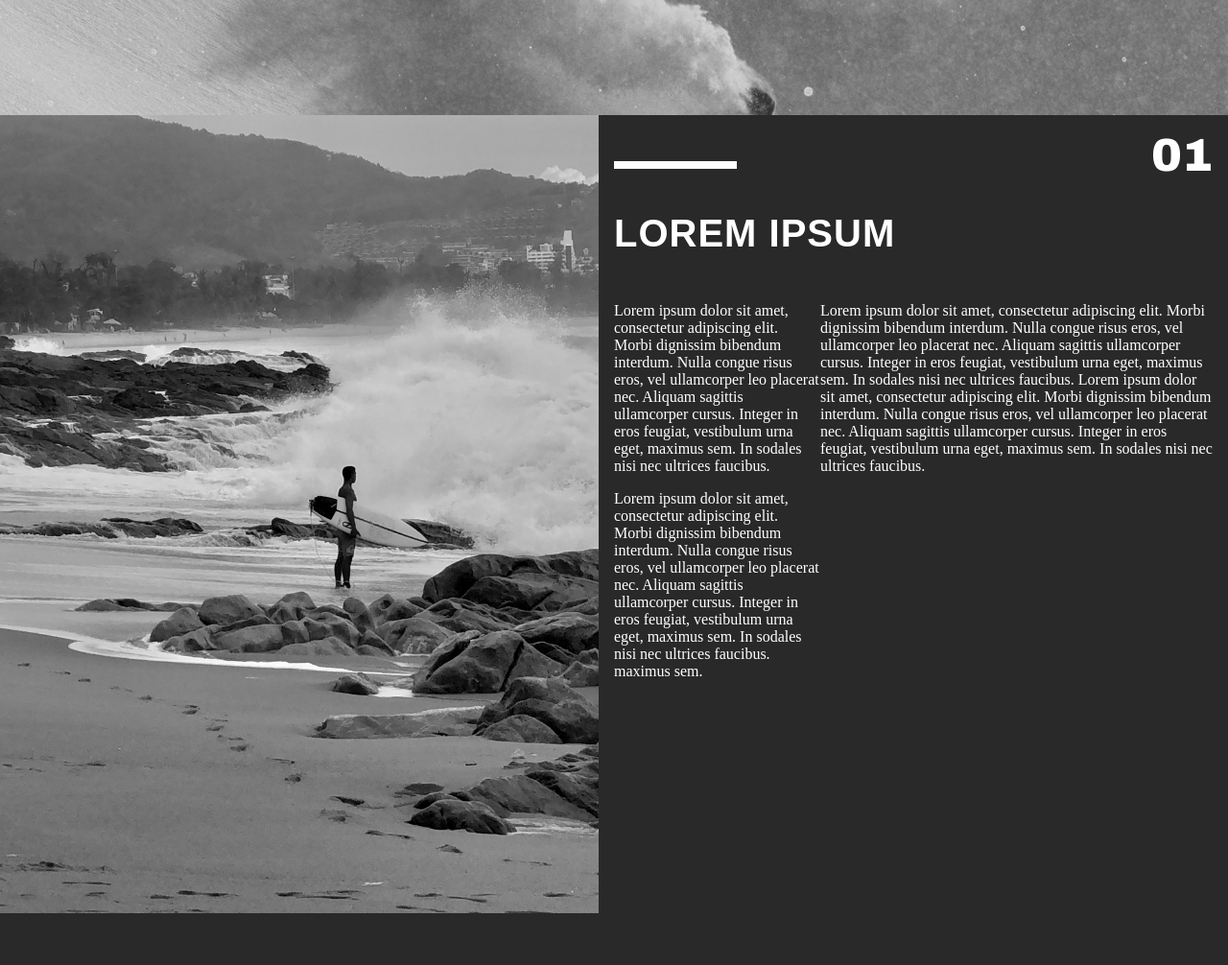
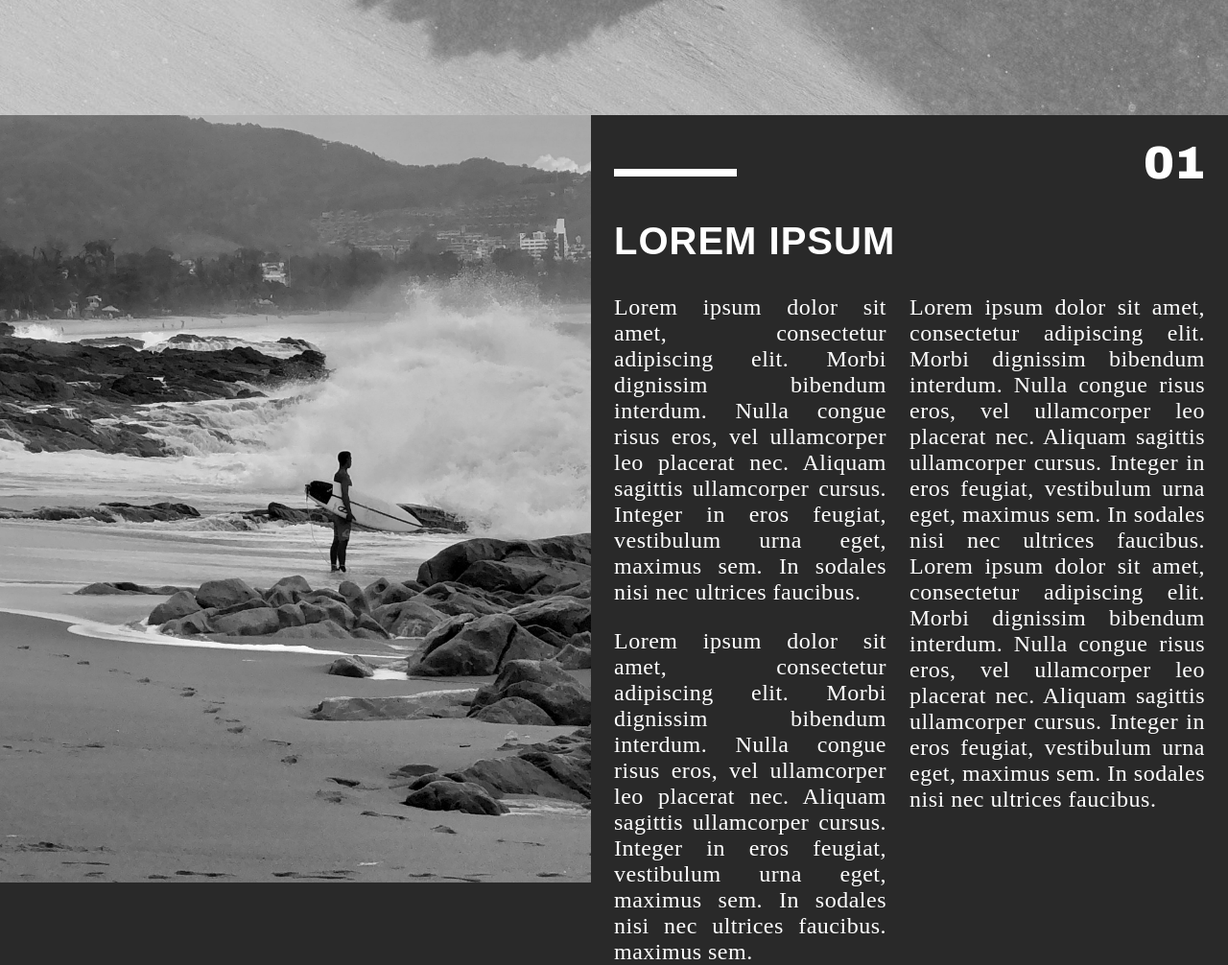
Before and after one commit to evanhzg/magazine-template, a website: page src/index.html in a window 1280 px wide. Shown: the part 680-1686 px from the top of the page at 96% size. Before the commit the page ends 1636 px from the top, so only its background shows below. Drawn offline with nearby package versions, Linux system fonts and the light colour scheme; files that its build step writes are made by us from their sources.

Commit message:
adjusted lengths, fonts and disposition of article 01, some default settings and cursor on texts

```diff
--- a/src/sass/style.scss
+++ b/src/sass/style.scss
@@ -3,6 +3,7 @@ $clr-default-bg : #292929;
 $clr-default-text : #FFFFFF;
 
 $ff-headings : 'Arial Black', sans-serif;
+$ff-default : 'Roboto Slab', serif;
 
 $fw-headings : 900;
 
@@ -12,12 +13,21 @@ body, html {
   height: 100%;
   width: 100%;
   margin: 0;
+  font-family: $ff-default;
 }
 
 body
 {
   background-color: $clr-default-bg;
   color: $clr-default-text;
+}
+
+
+h1,
+h2,
+h3,
+p {
+  cursor: default;
 }
 
 h1,
@@ -41,6 +51,13 @@ h2 {
   letter-spacing: 1px;
 }
 
+p {
+  font-size: 1.5em;
+  text-align: justify;
+  margin: 0;
+  letter-spacing: 0.5px;
+}
+
 // Classes settings
 .container {
   height: 100vh;
@@ -53,8 +70,25 @@ h2 {
 }
 
 .art__picture img {
-  max-width: 100%;
+  width: 100%;
+  object-fit: cover;
+  max-height: 100vh;
 }
+
+.art__body__text {
+  display: flex;
+  gap: 1.5em;
+  > * {
+    display: flex;
+    flex-direction: column;
+    align-items: flex-start;
+    justify-content: flex-start;
+    gap: 1.5em;
+    margin: 0;
+    max-width: 50%;
+  }
+}
+
 // Specific settings
 #art__01 {
   display: flex;
@@ -63,9 +97,14 @@ h2 {
   min-height: 100vh;
   height: 100vh;
   .art__body {
-    padding: 1em;
+    padding: 1.5em;
+    display: flex;
+    flex-direction: column;
+    justify-content: space-between;
+    max-height: 80vh;
 
     .art__body__header {
+
       display: flex;
       flex-direction: row;
       justify-content: space-between;
@@ -96,7 +135,7 @@ h2 {
 #hero {
   background-image: url("../assets/hero-bg.jpeg");
   background-size: cover;
-  background-position: 50% 30%;
+  background-position: 50% 55%;
 
   display: flex;
   min-height: 100vh;
```
Also changed, not shown: package.json (+5 -4 lines), 1 other file.
